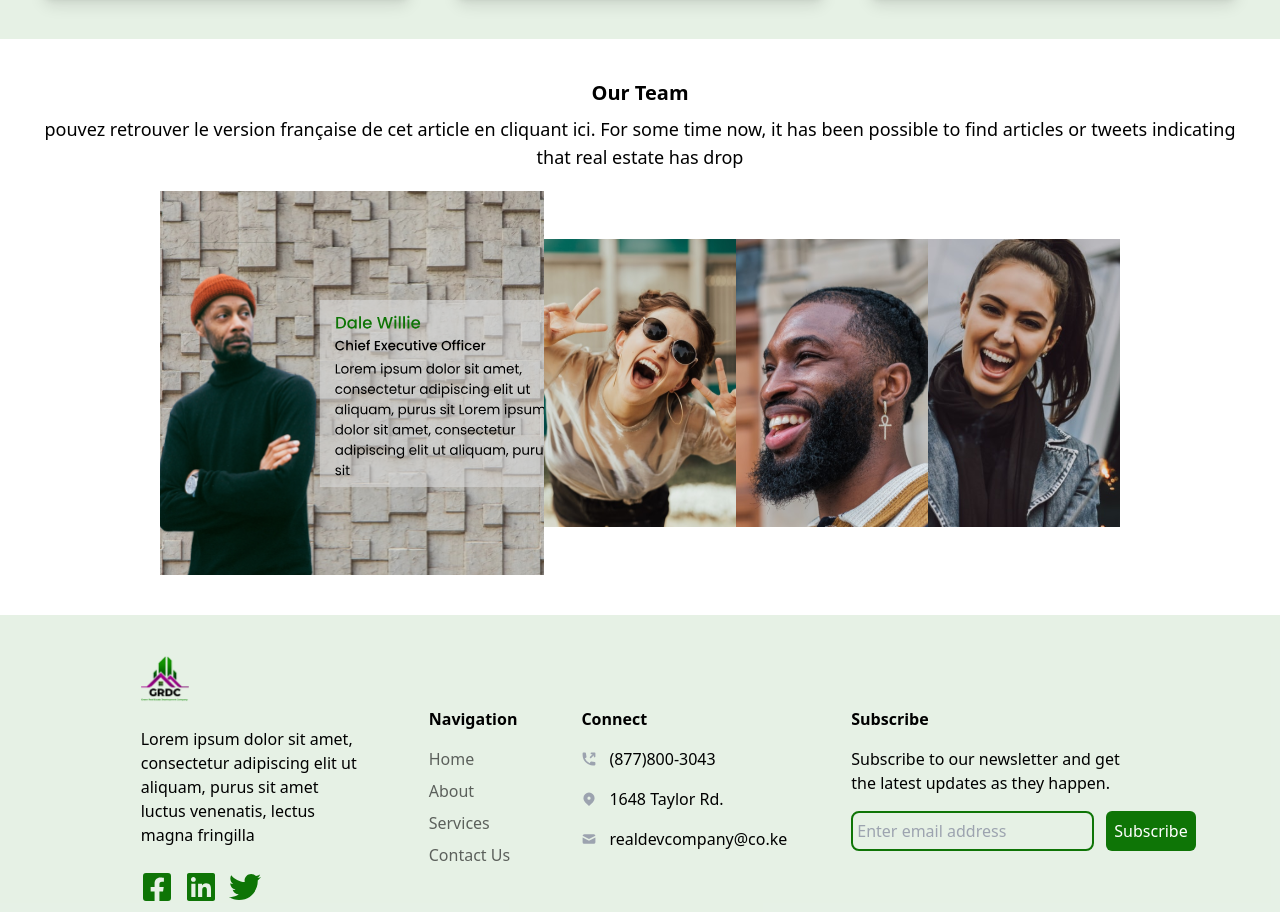
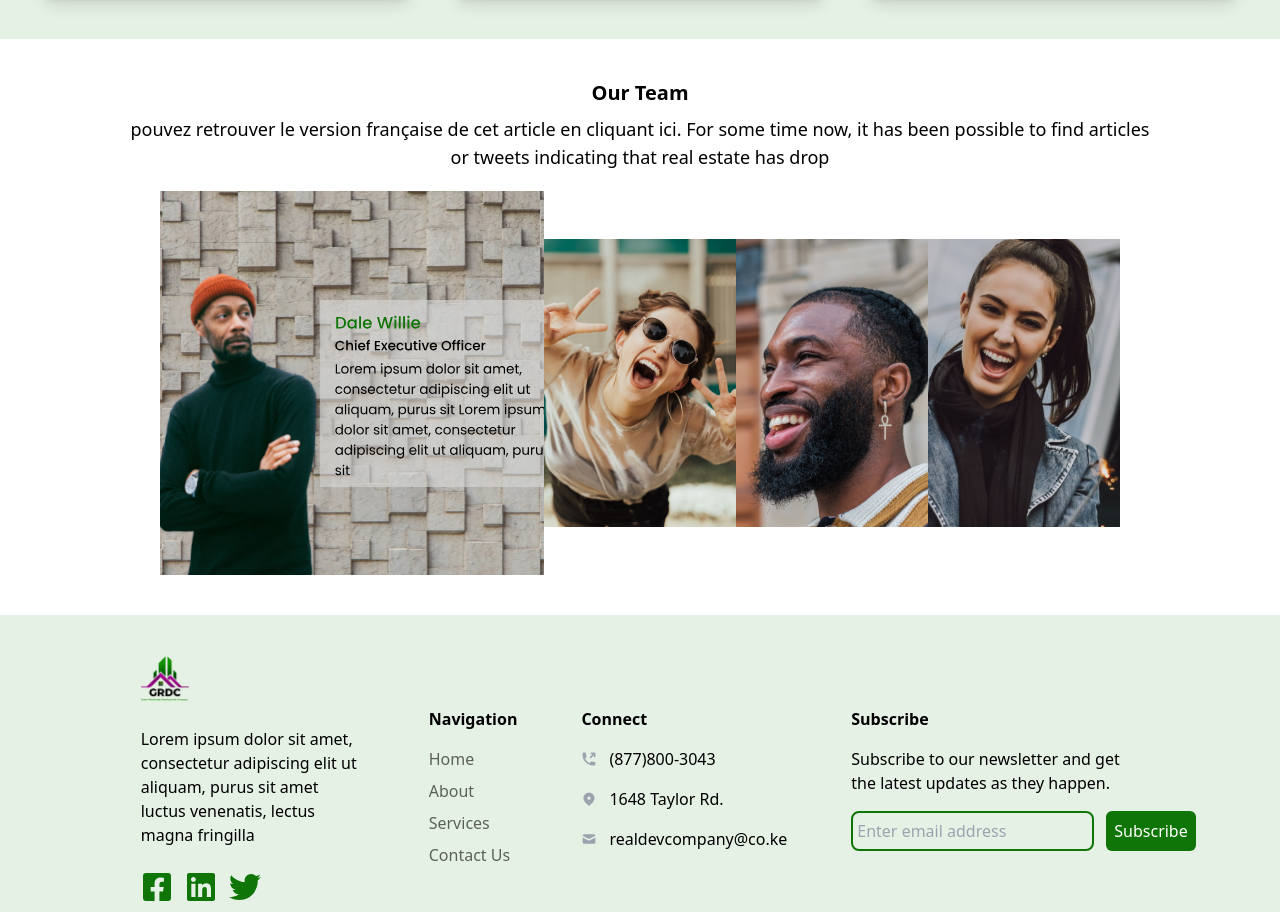
Before and after one commit to Mogakamo/GRDC-landing, a Next.js app: page / in a window 1280 px wide. Shown: the part 2146-3058 px from the top of the page. Built offline with nearby package versions, Linux system fonts and the light colour scheme.

Commit message:
perfecting the team section

```diff
--- a/components/Team.jsx
+++ b/components/Team.jsx
@@ -5,7 +5,7 @@ const Team = () => {
   return (
     <div className="h-auto flex items-center p-10 flex-col">
       <h1 className="text-xl font-semibold pb-2">Our Team</h1>
-      <p className="pb-5 text-center font-light text-lg">
+      <p className="pb-5 text-center font-light text-lg mx-20">
         pouvez retrouver le version française de cet article en cliquant ici.
         For some time now, it has been possible to find articles or tweets
         indicating that real estate has drop
```
